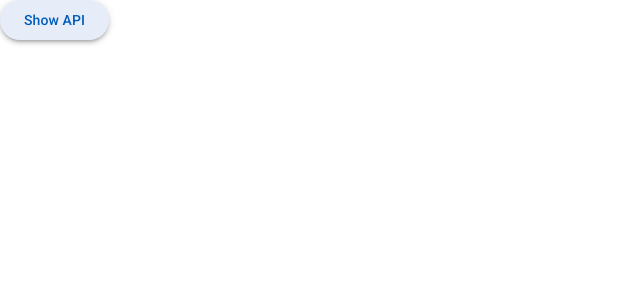
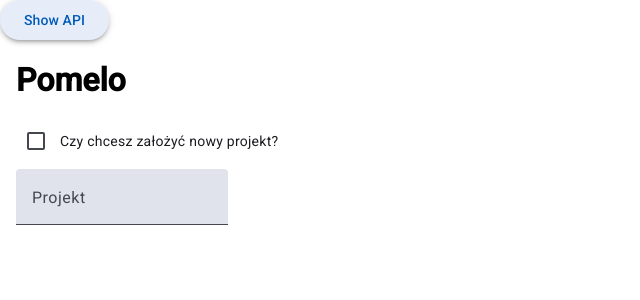
Before and after one commit to MiloszKlaput/Generio, an Angular app in the folder pomelo.fe/: page / in a window 1280 px wide. Shown: the top 300 px of the page, without its empty margins (0-640 px from the left). Built offline with nearby package versions, Linux system fonts and the light colour scheme.

Commit message:
Rozpoczęcie budowy formularza

```diff
--- a/pomelo.fe/src/app/app.component.html
+++ b/pomelo.fe/src/app/app.component.html
@@ -13,3 +13,5 @@
   <button mat-raised-button (click)="createIssues()">Create issues</button>
   <br><br>
 </div>
+
+<jira-form></jira-form>
--- a/pomelo.fe/src/app/app.component.ts
+++ b/pomelo.fe/src/app/app.component.ts
@@ -6,12 +6,14 @@ import { issues, project, sprints } from './data/static-data';
 import { Sprint } from './models/sprint/sprint.model';
 import { Project } from './models/project/project.model';
 import { MatButtonModule } from '@angular/material/button';
+import { JiraFormComponent } from './components/jira-form/jira-form.component';
 
 @Component({
   selector: 'app-root',
   imports: [
     CommonModule,
-    MatButtonModule
+    MatButtonModule,
+    JiraFormComponent
   ],
   templateUrl: './app.component.html',
   styleUrl: './app.component.scss'
--- /dev/null
+++ b/pomelo.fe/src/app/components/jira-form/jira-form.component.html
@@ -0,0 +1,11 @@
+<h1>Pomelo</h1>
+
+<form [formGroup]="form">
+  <div class="form-container">
+    <mat-checkbox>Czy chcesz założyć nowy projekt?</mat-checkbox>
+    <mat-form-field>
+      <mat-label>Projekt</mat-label>
+      <input matInput />
+    </mat-form-field>
+  </div>
+</form>
--- /dev/null
+++ b/pomelo.fe/src/app/components/jira-form/jira-form.component.scss
@@ -0,0 +1,11 @@
+:host {
+  display: block;
+  margin: 1rem;
+
+  .form-container {
+    display: flex;
+    flex-direction: column;
+    align-items: flex-start;
+    row-gap: 0.5rem;
+  }
+}
--- /dev/null
+++ b/pomelo.fe/src/app/components/jira-form/jira-form.component.ts
@@ -0,0 +1,57 @@
+import { Component, inject, type OnInit } from '@angular/core';
+import { FormBuilder, FormsModule, ReactiveFormsModule, UntypedFormGroup } from '@angular/forms';
+import { MatButtonModule } from '@angular/material/button';
+import { MatDialogModule } from '@angular/material/dialog';
+import { NativeDateModule } from '@angular/material/core';
+import { MatDatepickerModule } from '@angular/material/datepicker';
+import { MatCardModule } from '@angular/material/card';
+import { MatDividerModule } from '@angular/material/divider';
+import { MatFormFieldModule } from '@angular/material/form-field';
+import { MatIconModule } from '@angular/material/icon';
+import { MatInputModule } from '@angular/material/input';
+import { MatProgressBarModule } from '@angular/material/progress-bar'
+import { MatProgressSpinnerModule } from '@angular/material/progress-spinner';
+import { MatButtonToggleModule } from '@angular/material/button-toggle';
+import { MatCheckboxModule } from '@angular/material/checkbox';
+
+@Component({
+  selector: 'jira-form',
+  imports: [
+    FormsModule,
+    ReactiveFormsModule,
+    MatButtonModule,
+    MatDialogModule,
+    NativeDateModule,
+    MatDatepickerModule,
+    MatCardModule,
+    MatDividerModule,
+    MatFormFieldModule,
+    MatIconModule,
+    MatInputModule,
+    MatProgressBarModule,
+    MatProgressSpinnerModule,
+    MatButtonToggleModule,
+    MatCheckboxModule
+  ],
+  templateUrl: './jira-form.component.html',
+  styleUrls: ['./jira-form.component.scss'],
+})
+export class JiraFormComponent implements OnInit {
+  private fb = inject(FormBuilder);
+  form!: UntypedFormGroup;
+
+  get f(): any {
+    return this.form.controls;
+  }
+
+  ngOnInit(): void {
+    this.initForm();
+  }
+
+  private initForm(): void {
+    this.form = this.fb.group({
+      isProjectNeeded: [false],
+      project: ['']
+    });
+  }
+}
```
Also changed, not shown: pomelo.fe/src/styles.scss (+8 -3 lines).
